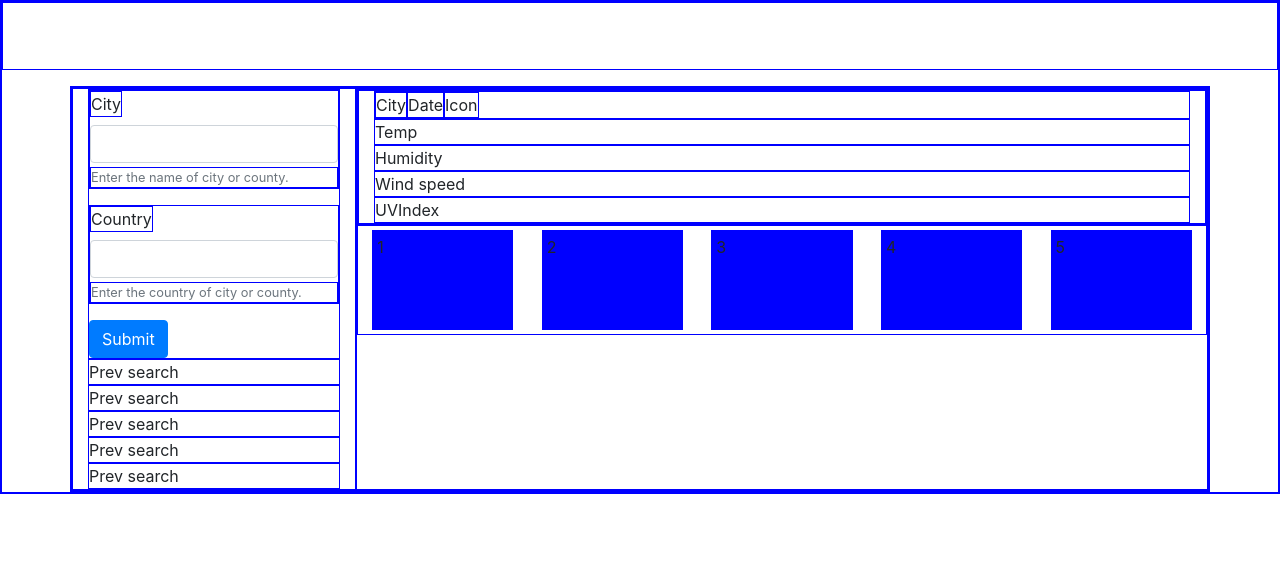
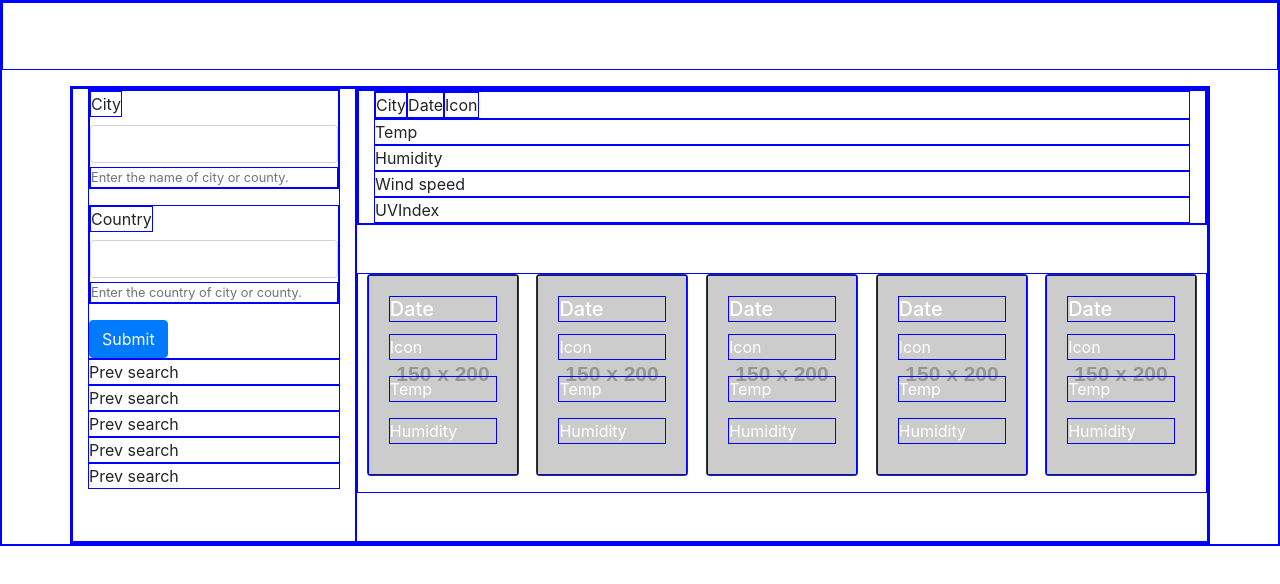
Before and after one commit to krpharr/weather-dashboard, a plain HTML site: page index.html in a window 1280 px wide. Drawn offline with nearby package versions, Linux system fonts and the light colour scheme; placeholder pictures from the web are drawn by us.

Commit message:
built basic daily forecast card html

```diff
--- a/index.html
+++ b/index.html
@@ -62,16 +62,58 @@
                         <div id="uvindex-element-ID">UVIndex</div>
                     </div>
                 </div>
-                <div class="row d-flex justify-content-sm-around align-items-sm-center">
+                <div class="row d-flex mt-5 mb-5 justify-content-sm-around align-items-sm-center justify-content-xs-between">
                     <!-- 5-day forecast row -->
-                    <!-- <div class="col-12 d-flex justify-content-sm-around"> -->
-                    <!-- 5-day forecast column -->
-                    <div class="col-sm-2 col-xs-12 weather-card-placeholder">1</div>
-                    <div class="col-sm-2 col-xs-12 weather-card-placeholder">2</div>
-                    <div class="col-sm-2 col-xs-12 weather-card-placeholder">3</div>
-                    <div class="col-sm-2 col-xs-12 weather-card-placeholder">4</div>
-                    <div class="col-sm-2 col-xs-12 weather-card-placeholder">5</div>
-                    <!-- </div> -->
+
+                    <!-- these cards to be built in javascript on fly -->
+                    <div class="card bg-dark text-white mb-3">
+                        <img src="https://via.placeholder.com/150x200" class="card-img" alt="...">
+                        <div class="card-img-overlay">
+                            <h5 class="card-title">Date</h5>
+                            <p class="card-text">Icon</p>
+                            <p class="card-text">Temp</p>
+                            <p class="card-text">Humidity</p>
+                        </div>
+                    </div>
+                    <div class="card bg-dark text-white mb-3">
+                        <img src="https://via.placeholder.com/150x200" class="card-img" alt="...">
+                        <div class="card-img-overlay">
+                            <h5 class="card-title">Date</h5>
+                            <p class="card-text">Icon</p>
+                            <p class="card-text">Temp</p>
+                            <p class="card-text">Humidity</p>
+                        </div>
+                    </div>
+                    <div class="card bg-dark text-white mb-3">
+                        <img src="https://via.placeholder.com/150x200" class="card-img" alt="...">
+                        <div class="card-img-overlay">
+                            <h5 class="card-title">Date</h5>
+                            <p class="card-text">Icon</p>
+                            <p class="card-text">Temp</p>
+                            <p class="card-text">Humidity</p>
+                        </div>
+                    </div>
+                    <div class="card bg-dark text-white mb-3">
+                        <img src="https://via.placeholder.com/150x200" class="card-img" alt="...">
+                        <div class="card-img-overlay">
+                            <h5 class="card-title">Date</h5>
+                            <p class="card-text">Icon</p>
+                            <p class="card-text">Temp</p>
+                            <p class="card-text">Humidity</p>
+                        </div>
+                    </div>
+                    <div class="card bg-dark text-white mb-3">
+                        <img src="https://via.placeholder.com/150x200" class="card-img" alt="...">
+                        <div class="card-img-overlay">
+                            <h5 class="card-title">Date</h5>
+                            <p class="card-text">Icon</p>
+                            <p class="card-text">Temp</p>
+                            <p class="card-text">Humidity</p>
+                        </div>
+                    </div>
+
+
+
 
                 </div>
             </div>
```
